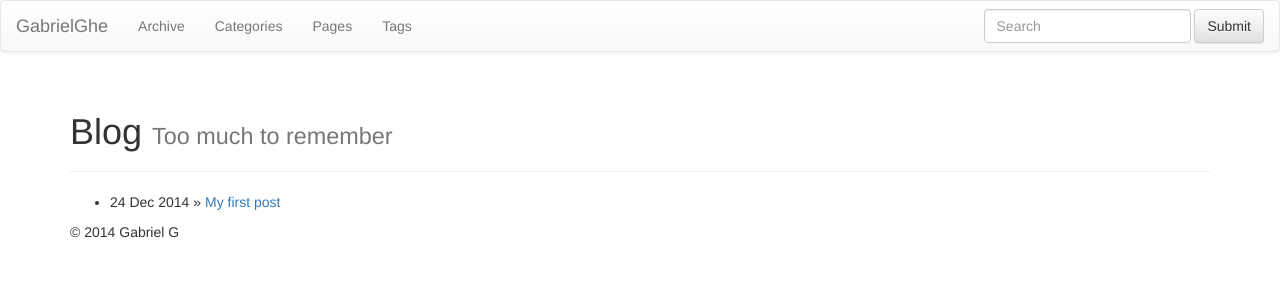
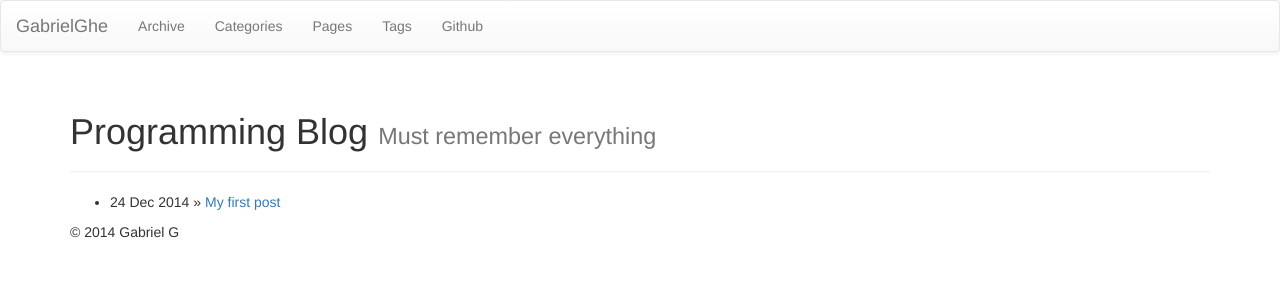
Before and after one commit to GabrielGhe/GabrielGhe.github.io, a Jekyll site: the page built from index.md, in a window 1280 px wide. Shown: the top 300 px of the page. Built offline with Jekyll 4.4.1, drawn with Linux system fonts in a browser that asks for light colours; nearby versions of some CDN libraries; library files that are not in the unit come from our copies; Markdown is read by kramdown in place of the engine named in the settings.

Commit message:
added more awesome things

```diff
--- a/_config.yml
+++ b/_config.yml
@@ -5,16 +5,13 @@ permalink: /:categories/:year/:month/:day/:title
 exclude: [".rvmrc", ".rbenv-version", "README.md", "Rakefile", "changelog.md"]
 markdown: redcarpet
 highlighter: pygments
-tags:
-  highlight:
-    linenos: true
 
 
 # Themes are encouraged to use these universal variables
 # so be sure to set them if your theme uses them.
 #
 title : GabrielGhe
-tagline: Too much to remember
+tagline: Must remember everything
 author :
   name : Gabriel G
   github : GabrielGhe
--- a/_includes/themes/bootstrap-3/default.html
+++ b/_includes/themes/bootstrap-3/default.html
@@ -42,14 +42,21 @@
             {% assign pages_list = site.pages %}
             {% assign group = 'navigation' %}
             {% include JB/pages_list %}
+            <li>
+              <a href="http://github.com/{{ site.author.github }}">Github</a>
+            </li>
           </ul>
+          <!--
           <form class="navbar-form navbar-right" role="search">
             <div class="form-group">
               <input type="text" class="form-control" placeholder="Search">
             </div>
             <button type="submit" class="btn btn-default">Submit</button>
           </form>
-        </div><!-- /.navbar-collapse -->
+          -->
+        </div>
+
+        <!-- /.navbar-collapse -->
       </nav>
 
       <div class="container">
--- a/assets/themes/bootstrap-3/css/style.css
+++ b/assets/themes/bootstrap-3/css/style.css
@@ -15,10 +15,10 @@
 
 /* Jekyll Bootstrap Colors */
 h1, h2, h3, h4 {
-  color: #f22430;
+  color: black;
 }
 #footer {
-  background-color: #fdcd60;
+  background-color: #f8f8f8;
 }
 
 
--- a/index.md
+++ b/index.md
@@ -1,7 +1,7 @@
 ---
 layout: page
-title: Blog
-tagline: Too much to remember
+title: Programming Blog
+tagline: Must remember everything
 ---
 {% include JB/setup %}
 
```
Also changed, not shown: _posts/2014-12-24-my-first-post.md (+2 -2 lines), 8 other files.
